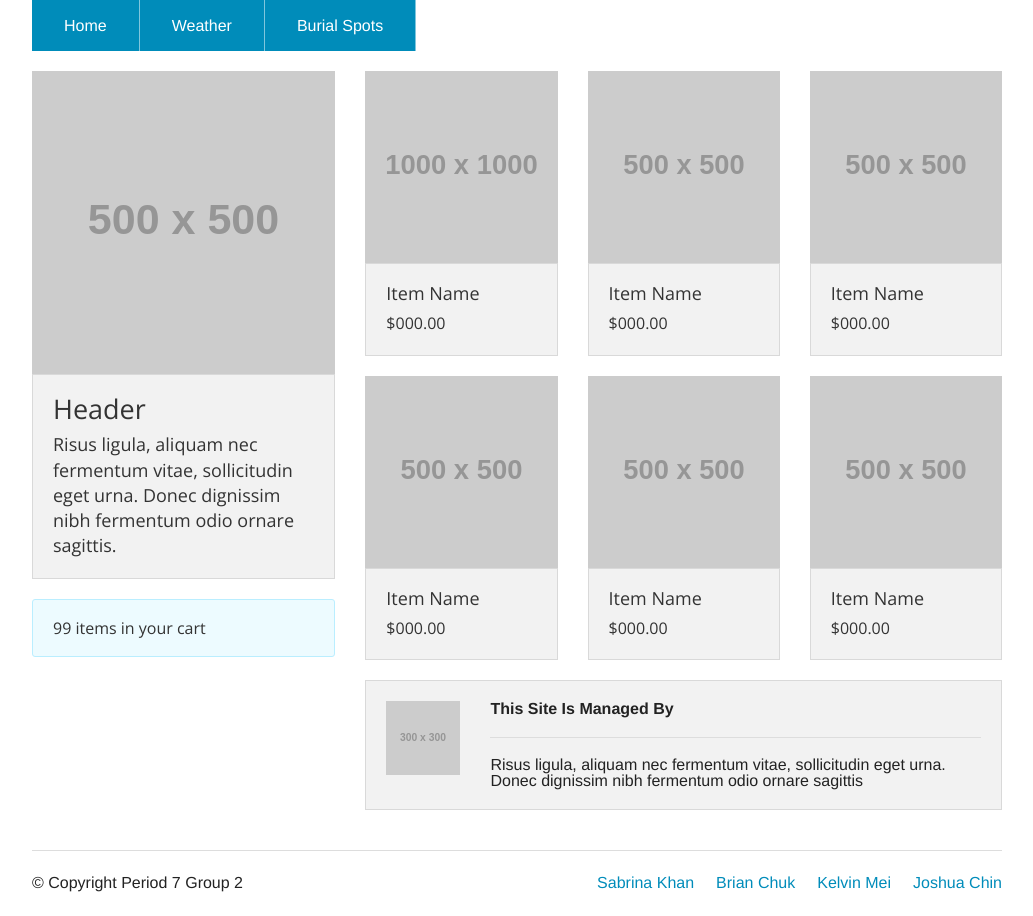
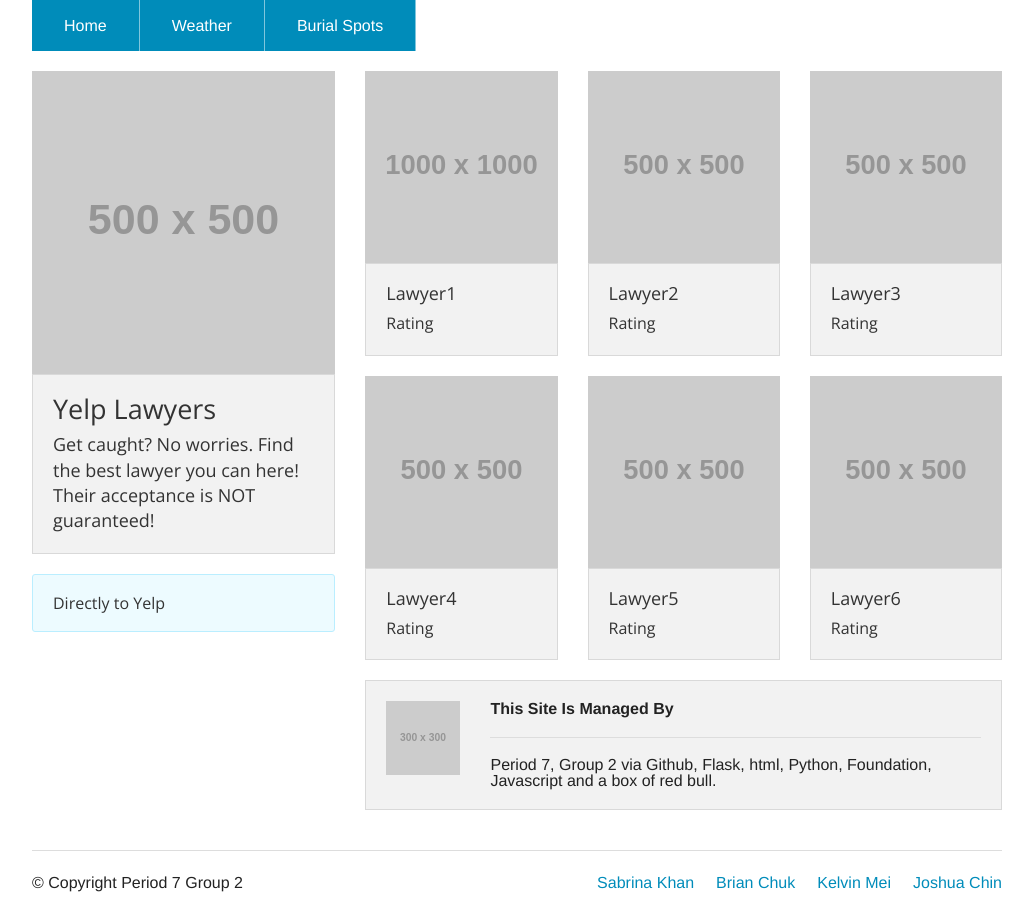
Before and after one commit to stuycs-softdev/proj2-pd7-02-THE-ULTIMATE-MURDER-GUIDE, a Flask app: page /lawyer in a window 1280 px wide. Shown: the whole page, without its empty margins (123-1156 px from the left). Run offline with Flask 2, Linux system fonts and the light colour scheme; grey boxes labelled with a size stand in for pictures from a placeholder-image service; some libraries are stand-ins or nearby versions.

Commit message:
removed extraneous stuff

```diff
--- a/templates/Lawyer.html
+++ b/templates/Lawyer.html
@@ -32,14 +32,14 @@
           <img src="http://placehold.it/500x500&text=Logo">
 
           <div class="hide-for-small panel">
-            <h3>Header</h3>
-            <h5 class="subheader">Risus ligula, aliquam nec fermentum vitae, sollicitudin eget urna. Donec dignissim nibh fermentum odio ornare sagittis.
+            <h3>Yelp Lawyers</h3>
+            <h5 class="subheader">Get caught? No worries. Find the best lawyer you can here! Their acceptance is NOT guaranteed!
             </h5>
           </div>
 
-          <a href="#">
+          <a href="https://www.yelp.com">
           <div class="panel callout radius">
-            <h6>99  items in your cart</h6>
+            <h6>Directly to Yelp</h6>
           </div>
           </a>
 
@@ -57,8 +57,8 @@
               <img src="http://placehold.it/1000x1000&text=Thumbnail">
 
               <div class="panel">
-                <h5>Item Name</h5>
-                <h6 class="subheader">$000.00</h6>
+                <h5>Lawyer1</h5>
+                <h6 class="subheader">Rating</h6>
               </div>
             </div>
 
@@ -66,8 +66,8 @@
               <img src="http://placehold.it/500x500&text=Thumbnail">
 
               <div class="panel">
-                <h5>Item Name</h5>
-                <h6 class="subheader">$000.00</h6>
+                <h5>Lawyer2</h5>
+                <h6 class="subheader">Rating</h6>
               </div>
             </div>
 
@@ -75,8 +75,8 @@
               <img src="http://placehold.it/500x500&text=Thumbnail">
 
               <div class="panel">
-                <h5>Item Name</h5>
-                <h6 class="subheader">$000.00</h6>
+                <h5>Lawyer3</h5>
+                <h6 class="subheader">Rating</h6>
               </div>
             </div>
 
@@ -84,8 +84,8 @@
               <img src="http://placehold.it/500x500&text=Thumbnail">
 
               <div class="panel">
-                <h5>Item Name</h5>
-                <h6 class="subheader">$000.00</h6>
+                <h5>Lawyer4</h5>
+                <h6 class="subheader">Rating</h6>
               </div>
             </div>
 
@@ -93,8 +93,8 @@
               <img src="http://placehold.it/500x500&text=Thumbnail">
 
               <div class="panel">
-                <h5>Item Name</h5>
-                <h6 class="subheader">$000.00</h6>
+                <h5>Lawyer5</h5>
+                <h6 class="subheader">Rating</h6>
               </div>
             </div>
 
@@ -102,8 +102,8 @@
               <img src="http://placehold.it/500x500&text=Thumbnail">
 
               <div class="panel">
-                <h5>Item Name</h5>
-                <h6 class="subheader">$000.00</h6>
+                <h5>Lawyer6</h5>
+                <h6 class="subheader">Rating</h6>
               </div>
             </div>
           </div>
@@ -123,8 +123,8 @@
 
                   <div class="large-10 small-6 columns">
                     <strong>This Site Is Managed By<hr/></strong>
+ Period 7, Group 2 via Github, Flask, html, Python, Foundation, Javascript and a box of red bull.
 
-                    Risus ligula, aliquam nec fermentum vitae, sollicitudin eget urna. Donec dignissim nibh fermentum odio ornare sagittis
                   </div>
 
                 </div>
```
